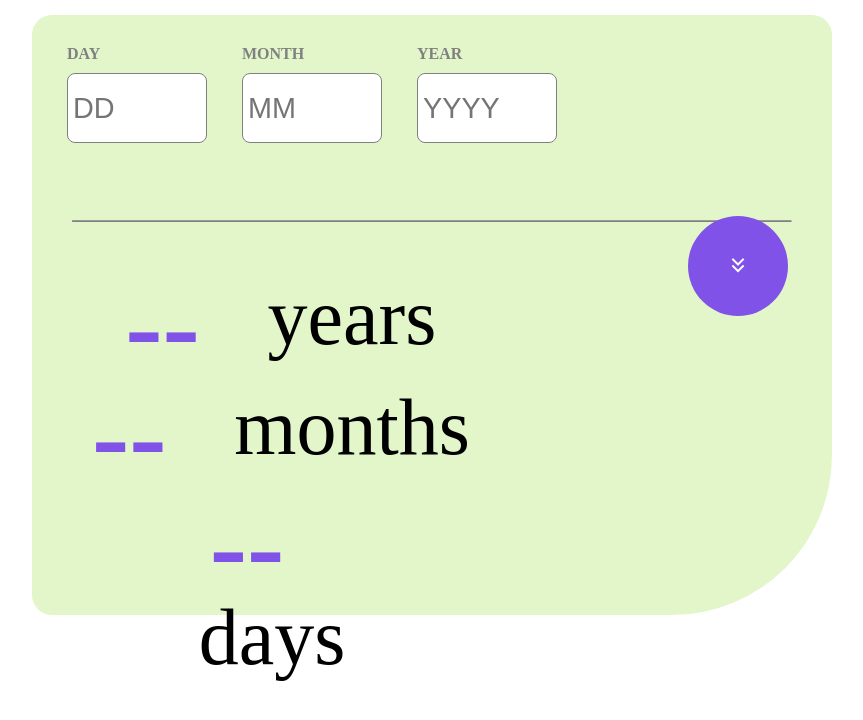
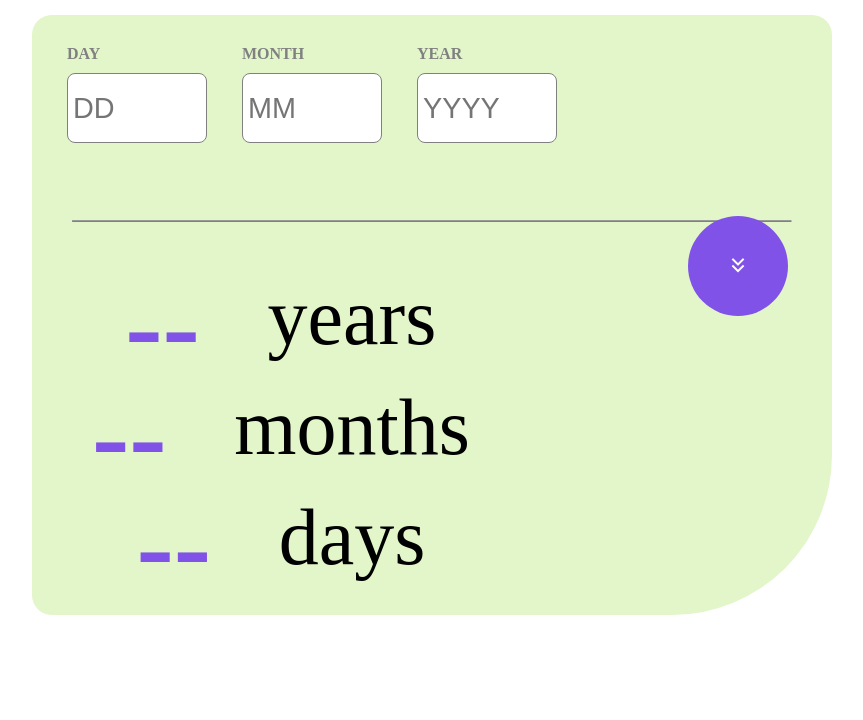
Before and after one commit to MrShota/age-calculator, a plain HTML site: page index.html in a window 1280 px wide. Shown: the whole page, without its empty margins (208-1071 px from the left). Drawn offline with nearby package versions, Linux system fonts and the light colour scheme.

Commit message:
some style change

```diff
--- a/index.html
+++ b/index.html
@@ -45,7 +45,7 @@
             <div class="outputMonth">
                 <div id="countedMonth">--</div>months
             </div>
-            <!-- <div class="outputDay"> -->
+            <div class="outputDay">
                 <div id="countedDay">--</div>
                 <p>days</p>
             </div>
```
